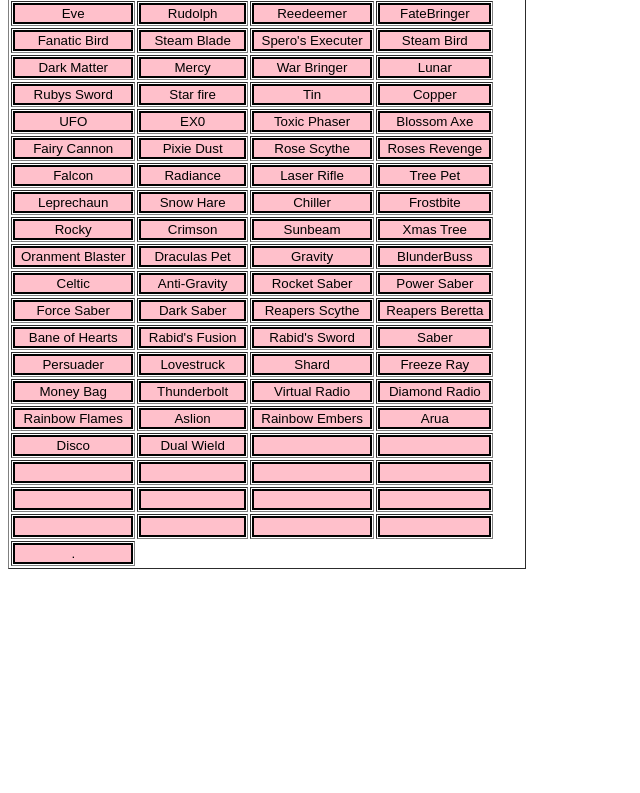
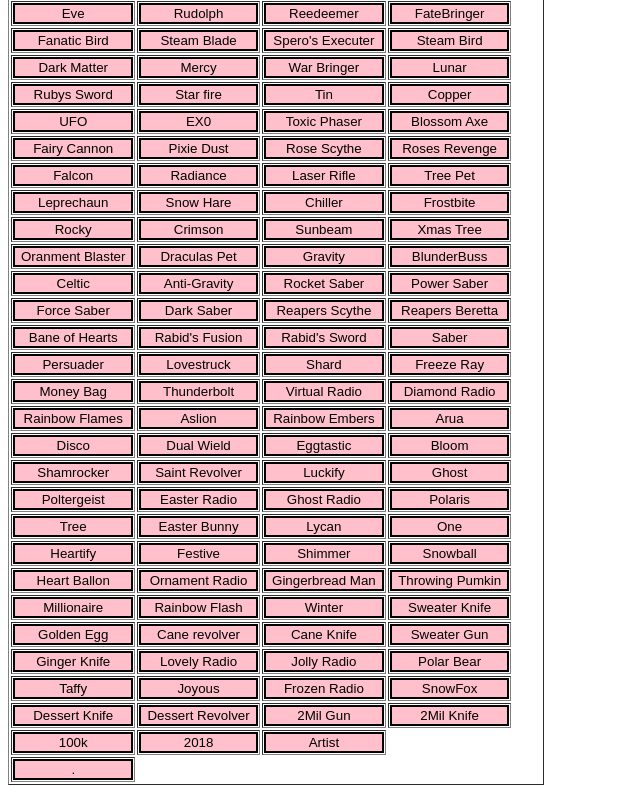
Before and after one commit to TheEpicApples/Epic, a plain HTML site: page index.html in a window 1280 px wide. Shown: the part 519-1312 px from the top of the page, without its empty margins (0-640 px from the left). Before the commit the page ends 1096 px from the top, so only its background shows below. Drawn offline with Linux system fonts and the light colour scheme.

Commit message:
Update index.html

```diff
--- a/index.html
+++ b/index.html
@@ -86,12 +86,14 @@
             <td><input type="button" value="Miracle" onclick="dis('4500')"/> </td>
             <td><input type="button" value="Permafrost" onclick="dis('5500')"/> </td>
             <td><input type="button" value="Glee" onclick="dis('35')"/> </td>
+
          </tr>
 		 <td>
 		 <input type="button" value="Cheerful" onclick="dis('35')"/> </td>
             <td><input type="button" value="Heartsplitter" onclick="dis('40')"/> </td>
             <td><input type="button" value="Passion Blaster" onclick="dis('40')"/> </td>
             <td><input type="button" value="Axe Of Light" onclick="dis('45')"/> </td>
+
 			</tr>
 			<td>
 			<input type="button" value="Hurricane" onclick="dis('45')"/> </td>
@@ -258,27 +260,87 @@
 	  <tr>
             <td><input type="button" value="Disco" onclick="dis('10')"/> </td>
             <td><input type="button" value="Dual Wield" onclick="dis('40')"/> </td>
-            <td><input type="button" value="" onclick="dis('')"/> </td>
-            <td><input type="button" value="" onclick="dis('')"/> </td>
+            <td><input type="button" value="Eggtastic" onclick="dis('2')"/> </td>
+            <td><input type="button" value="Bloom" onclick="dis('2')"/> </td>
          </tr>
 	  <tr>
-            <td><input type="button" value="" onclick="dis('')"/> </td>
-            <td><input type="button" value="" onclick="dis('')"/> </td>
-            <td><input type="button" value="" onclick="dis('')"/> </td>
-            <td><input type="button" value="" onclick="dis('')"/> </td>
+            <td><input type="button" value="Shamrocker" onclick="dis('3')"/> </td>
+            <td><input type="button" value="Saint Revolver" onclick="dis('3')"/> </td>
+            <td><input type="button" value="Luckify" onclick="dis('3')"/> </td>
+            <td><input type="button" value="Ghost" onclick="dis('4')"/> </td>
          </tr>
 	  <tr>
-            <td><input type="button" value="" onclick="dis('')"/> </td>
-            <td><input type="button" value="" onclick="dis('')"/> </td>
-            <td><input type="button" value="" onclick="dis('')"/> </td>
-            <td><input type="button" value="" onclick="dis('')"/> </td>
+            <td><input type="button" value="Poltergeist" onclick="dis('4')"/> </td>
+            <td><input type="button" value="Easter Radio" onclick="dis('4')"/> </td>
+            <td><input type="button" value="Ghost Radio" onclick="dis('8')"/> </td>
+            <td><input type="button" value="Polaris" onclick="dis('8')"/> </td>
          </tr>
 	  <tr>
-            <td><input type="button" value="" onclick="dis('')"/> </td>
-            <td><input type="button" value="" onclick="dis('')"/> </td>
-            <td><input type="button" value="" onclick="dis('')"/> </td>
-            <td><input type="button" value="" onclick="dis('')"/> </td>
+            <td><input type="button" value="Tree" onclick="dis('8')"/> </td>
+            <td><input type="button" value="Easter Bunny" onclick="dis('10')"/> </td>
+            <td><input type="button" value="Lycan" onclick="dis('10')"/> </td>
+            <td><input type="button" value="One" onclick="dis('11')"/> </td>
          </tr>
+	<tr>
+            <td><input type="button" value="Heartify" onclick="dis('12')"/> </td>
+            <td><input type="button" value="Festive" onclick="dis('12')"/> </td>
+            <td><input type="button" value="Shimmer" onclick="dis('12')"/> </td>
+            <td><input type="button" value="Snowball" onclick="dis('13')"/> </td>
+         </tr>
+
+	<tr>
+            <td><input type="button" value="Heart Ballon" onclick="dis('25')"/> </td>
+            <td><input type="button" value="Ornament Radio" onclick="dis('30')"/> </td>
+            <td><input type="button" value="Gingerbread Man" onclick="dis('40')"/> </td>
+            <td><input type="button" value="Throwing Pumkin" onclick="dis(''80)"/> </td>
+         </tr>
+	<tr>
+            <td><input type="button" value="Millionaire" onclick="dis('90')"/> </td>
+            <td><input type="button" value="Rainbow Flash" onclick="dis('910')"/> </td>
+            <td><input type="button" value="Winter" onclick="dis('4')"/> </td>
+            <td><input type="button" value="Sweater Knife" onclick="dis('4')"/> </td>
+         </tr>
+	<tr>
+            <td><input type="button" value="Golden Egg" onclick="dis('6')"/> </td>
+            <td><input type="button" value="Cane revolver" onclick="dis('6')"/> </td>
+            <td><input type="button" value="Cane Knife" onclick="dis('6')"/> </td>
+            <td><input type="button" value="Sweater Gun" onclick="dis('7')"/> </td>
+         </tr>
+		 <tr>
+            <td><input type="button" value="Ginger Knife" onclick="dis('8')"/> </td>
+            <td><input type="button" value="Lovely Radio" onclick="dis('8')"/> </td>
+            <td><input type="button" value="Jolly Radio" onclick="dis('35')"/> </td>
+            <td><input type="button" value="Polar Bear" onclick="dis('60')"/> </td>
+         </tr>
+
+	<tr>
+            <td><input type="button" value="Taffy" onclick="dis('1')"/> </td>
+            <td><input type="button" value="Joyous" onclick="dis('1')"/> </td>
+            <td><input type="button" value="Frozen Radio" onclick="dis('3')"/> </td>
+            <td><input type="button" value="SnowFox" onclick="dis('12')"/> </td>
+         </tr>
+
+	<tr>
+            <td><input type="button" value="Dessert Knife" onclick="dis('1')"/> </td>
+            <td><input type="button" value="Dessert Revolver" onclick="dis('1')"/> </td>
+            <td><input type="button" value="2Mil Gun" onclick="dis('2')"/> </td>
+            <td><input type="button" value="2Mil Knife" onclick="dis('2')"/> </td>
+         </tr>
+		 <tr>
+            <td><input type="button" value="100k" onclick="dis('2')"/> </td>
+            <td><input type="button" value="2018" onclick="dis('5')"/> </td>
+            <td><input type="button" value="Artist" onclick="dis('150')"/> </td>
+
+         </tr>
+
+
+
+
+
+
+
+
+
 
 
 
```
